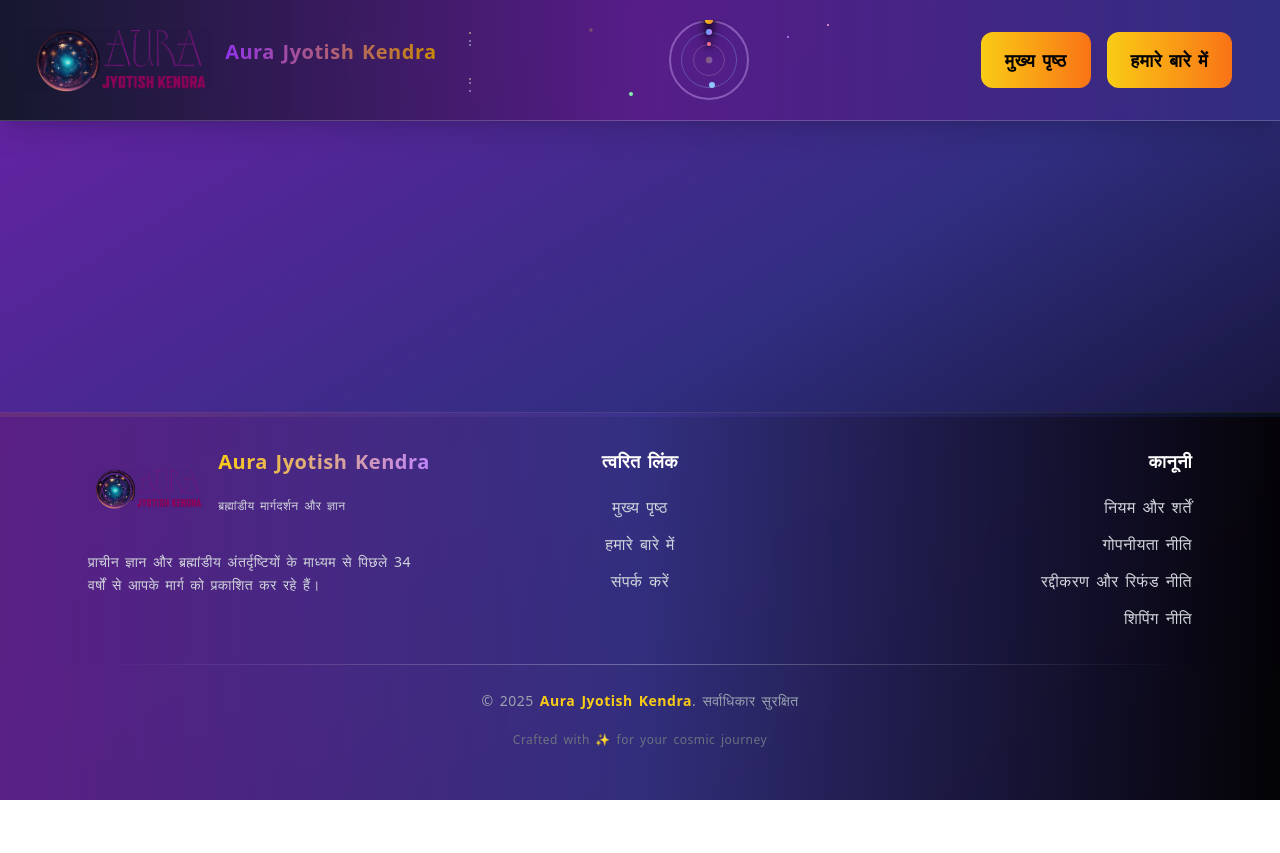
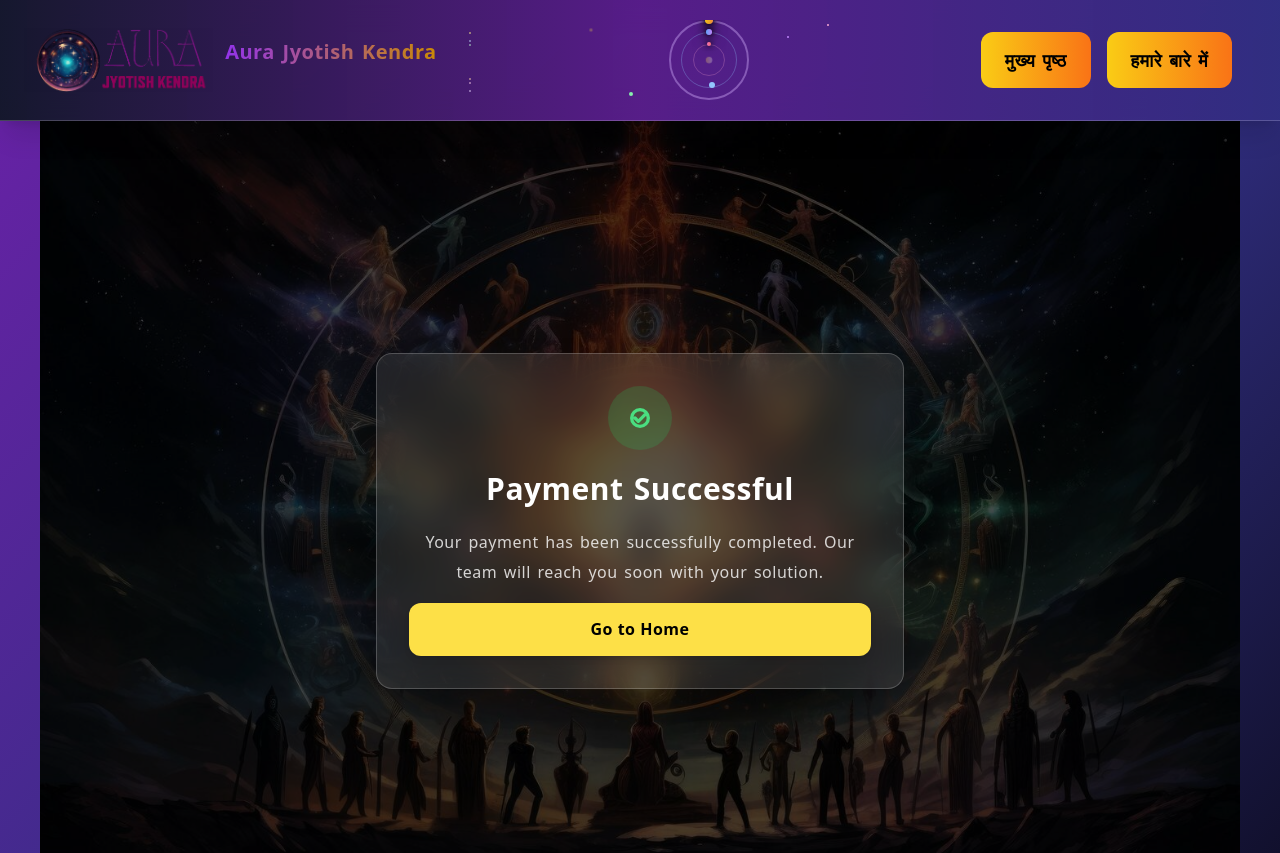
Before and after one commit to RiteshSinghSisodiya/astro_frontend, a React (Vite) app: page /success in a window 1280 px wide. Shown: the top 853 px of the page. Before the commit the page ends 800 px from the top, so only its background shows below. Built offline with nearby package versions, Linux system fonts and the light colour scheme.

Commit message:
database added and removed mail service

```diff
--- a/src/App.jsx
+++ b/src/App.jsx
@@ -14,6 +14,7 @@ import logo from "./assets/logo.webp";
 import Services from "./pages/Service";
 import AboutUs from "./pages/AboutUs";
 import Newpay from "./pages/Newpay";
+import PaymentSuccess from "./pages/PaymentSuccess";
 
 export default function App() {
   const { t } = useTranslation();
@@ -24,6 +25,18 @@ export default function App() {
   useEffect(() => {
     document.documentElement.lang = i18n.language;
   }, [i18n.language]);
+
+  // Scroll to top when any <button> is clicked
+  useEffect(() => {
+    const onClick = (e) => {
+      const btn = e.target.closest('button');
+      if (btn) {
+        window.scrollTo({ top: 0, behavior: 'smooth' });
+      }
+    };
+    document.addEventListener('click', onClick);
+    return () => document.removeEventListener('click', onClick);
+  }, []);
 
   return (
     <div className="min-h-screen flex flex-col relative">
@@ -132,6 +145,7 @@ export default function App() {
           <Route path="/register" element={<Registration />} />
           <Route path="/payment" element={<Payment />} />
           <Route path="/newpayment" element={<Newpay />} />
+          <Route path="/success" element={<PaymentSuccess />} />
           <Route path="/upload-kundli" element={<UploadKundli />} />
           <Route path="/terms" element={<TermsAndConditions />} />
           <Route path="/privacy" element={<PrivacyPolicy />} />
--- a/src/pages/Landing.jsx
+++ b/src/pages/Landing.jsx
@@ -159,11 +159,12 @@ export default function Landing() {
                       </div>
                     </div>
                   </div>
-                  {/* Register button temporarily hidden. Uncomment to enable registration.
-                  <button className="w-full mt-2 md:mt-4 bg-gradient-to-r from-yellow-300 to-orange-400 text-black py-2 md:py-3 rounded-lg md:rounded-xl font-semibold text-xs md:text-sm hover:from-yellow-400 hover:to-orange-500 transition-all duration-300 transform hover:scale-105 shadow-lg hover:shadow-xl">
+                  <button
+                    onClick={() => startBooking(svc)}
+                    className="w-full mt-2 md:mt-4 bg-gradient-to-r from-yellow-300 to-orange-400 text-black py-2 md:py-3 rounded-lg md:rounded-xl font-semibold text-xs md:text-sm hover:from-yellow-400 hover:to-orange-500 transition-all duration-300 transform hover:scale-105 shadow-lg hover:shadow-xl"
+                  >
                     {t("register")}
                   </button>
-                  */}
                 </div>
               );
             })}
--- a/src/pages/Payment.jsx
+++ b/src/pages/Payment.jsx
@@ -5,7 +5,7 @@ import astroBg from '../assets/astro.jpg'
 export default function Payment() {
   const { state } = useLocation()
   const navigate = useNavigate()
-  const amount = state?.price || 1
+  const amount = state?.formData?.amount ?? state?.price ?? 1
   const [formData, setFormData] = useState(() => ({
     ...state?.formData,
     amount: amount
@@ -17,7 +17,7 @@ export default function Payment() {
   }, [state, navigate])
 
   const createOrder = async (amount) => {
-    const res = await fetch('http://localhost:4000/api/create-order', {
+    const res = await fetch('http://localhost:5080/api/create-order', {
       method: 'POST',
       headers: { 'Content-Type': 'application/json' },
       body: JSON.stringify({ amount })
@@ -52,7 +52,7 @@ export default function Payment() {
           contact: state.formData.phone
         },
         handler: async function (response) {
-          const verifyRes = await fetch('http://localhost:4000/api/verify', {
+          const verifyRes = await fetch('http://localhost:5080/api/verify', {
             method: 'POST',
             headers: { 'Content-Type': 'application/json' },
             body: JSON.stringify({
@@ -62,8 +62,31 @@ export default function Payment() {
           })
           const data = await verifyRes.json()
           if (data.success) {
-            alert('Payment successful! Confirmation email sent.')
-            navigate('/')
+            // Save to MongoDB
+            try {
+              await fetch('http://localhost:5080/api/save-payment', {
+                method: 'POST',
+                headers: { 'Content-Type': 'application/json' },
+                body: JSON.stringify({
+                  ...formData,
+                  orderId: response.razorpay_order_id,
+                  paymentId: response.razorpay_payment_id,
+                }),
+              })
+            } catch (err) {
+              console.error('Failed to save payment:', err)
+            }
+
+            navigate('/success', {
+              state: {
+                fullName: formData.fullName,
+                email: formData.email,
+                phone: formData.phone,
+                amount: formData.amount,
+                paymentId: response.razorpay_payment_id,
+                orderId: response.razorpay_order_id,
+              },
+            })
           } else {
             alert('Verification failed.')
           }
--- /dev/null
+++ b/src/pages/PaymentSuccess.jsx
@@ -0,0 +1,63 @@
+import { useLocation, useNavigate } from 'react-router-dom'
+import astroBg from '../assets/astro.jpg'
+
+export default function PaymentSuccess() {
+  const { state } = useLocation()
+  const navigate = useNavigate()
+
+  const { fullName, email, phone, amount, paymentId, orderId } = state || {}
+
+  return (
+    <section className="relative min-h-screen flex items-center justify-center overflow-hidden">
+      <div
+        className="absolute inset-0 -z-10 bg-cover bg-center"
+        style={{ backgroundImage: `url(${astroBg})` }}
+      />
+      <div className="absolute inset-0 -z-10 bg-black/70"></div>
+
+      <div className="max-w-xl w-full mx-auto px-6 py-12">
+        <div className="bg-white/10 backdrop-blur-lg rounded-2xl shadow-2xl p-8 text-center border border-white/20">
+          <div className="mx-auto w-16 h-16 rounded-full bg-green-500/20 flex items-center justify-center mb-4">
+            <svg className="w-10 h-10 text-green-400" fill="none" stroke="currentColor" viewBox="0 0 24 24" xmlns="http://www.w3.org/2000/svg">
+              <path strokeLinecap="round" strokeLinejoin="round" strokeWidth={2} d="M9 12l2 2 4-4M7 12a5 5 0 1110 0 5 5 0 01-10 0z" />
+            </svg>
+          </div>
+          <h2 className="text-3xl font-bold mb-2 text-white">Payment Successful</h2>
+          <p className="text-white/80 mb-6">
+            Your payment has been successfully completed. Our team will reach you soon with your solution.
+          </p>
+
+          {(fullName || amount || paymentId) && (
+            <div className="bg-white/10 rounded-xl p-4 text-left text-white/90 mb-6 border border-white/10">
+              {fullName && (
+                <div className="flex justify-between"><span>Name:</span><span className="font-medium">{fullName}</span></div>
+              )}
+              {email && (
+                <div className="flex justify-between"><span>Email:</span><span className="font-medium">{email}</span></div>
+              )}
+              {phone && (
+                <div className="flex justify-between"><span>Phone:</span><span className="font-medium">{phone}</span></div>
+              )}
+              {amount && (
+                <div className="flex justify-between"><span>Amount:</span><span className="font-medium">₹{amount}</span></div>
+              )}
+              {orderId && (
+                <div className="flex justify-between"><span>Order ID:</span><span className="font-medium">{orderId}</span></div>
+              )}
+              {paymentId && (
+                <div className="flex justify-between"><span>Payment ID:</span><span className="font-medium">{paymentId}</span></div>
+              )}
+            </div>
+          )}
+
+          <button
+            onClick={() => navigate('/')}
+            className="bg-yellow-300 text-black py-3 px-6 rounded-xl font-semibold w-full shadow-md hover:scale-[1.02] transition"
+          >
+            Go to Home
+          </button>
+        </div>
+      </div>
+    </section>
+  )
+}
--- a/src/pages/Service.jsx
+++ b/src/pages/Service.jsx
@@ -19,6 +19,12 @@ export default function Services() {
   const navigate = useNavigate()
   const [active, setActive] = useState(null)
   const { t } = useTranslation()
+
+  const calculateGSTPrice = (basePrice) => {
+    const gst = Math.round(basePrice * 0.18)
+    const total = basePrice + gst
+    return { basePrice, gst, total }
+  }
 
   const startBooking = (svc) => {
     setActive(svc)
@@ -44,7 +50,9 @@ export default function Services() {
         <h2 className="text-3xl font-bold mb-8">{t("services_title")}</h2>
 
         <div className="grid sm:grid-cols-2 lg:grid-cols-4 gap-6">
-          {SERVICES.map((svc) => (
+          {SERVICES.map((svc) => {
+            const { total } = calculateGSTPrice(svc.price)
+            return (
               <button
                 key={svc.id}
                 onClick={() => startBooking(svc)}
@@ -55,7 +63,7 @@ export default function Services() {
                     {t(`services.${svc.id}.name`)}
                   </h3>
                   <span className="bg-yellow-300 text-black text-sm px-3 py-1 rounded-full">
-                  ₹{svc.price}
+                    ₹{total}
                   </span>
                 </div>
                 <p className="opacity-90 text-sm">
@@ -67,7 +75,8 @@ export default function Services() {
                   </p>
                 )}
               </button>
-          ))}
+            )
+          })}
         </div>
       </div>
     </section>
--- a/src/pages/legal/ShippingPolicy.jsx
+++ b/src/pages/legal/ShippingPolicy.jsx
@@ -8,9 +8,6 @@ export default function ShippingPolicy() {
     <PageShell title={t("shipping.title")}>
       {/* Intro Section */}
       <div className="bg-gradient-to-r from-blue-600/20 to-cyan-600/20 p-6 rounded-xl border border-blue-400/30 mb-8">
-        <p className="text-white/70 text-sm text-center mb-2">
-          {t("shipping.updated")}
-        </p>
         <p className="text-white/90 text-lg leading-relaxed text-center">
           {t("shipping.intro")}
         </p>
```
Lines whose indentation alone changed are shown as unchanged.
